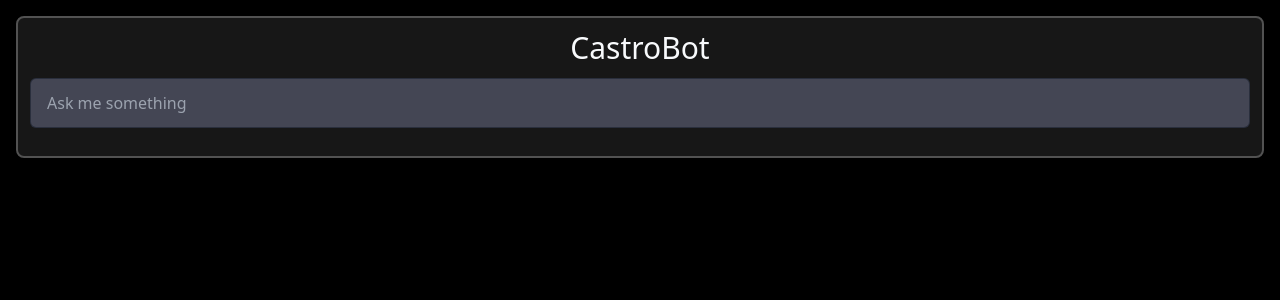
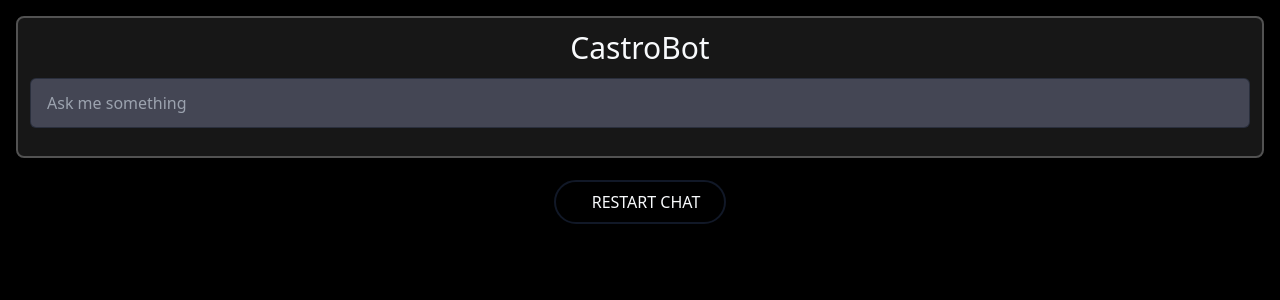
Before and after one commit to DavidCs9/castro-bot, a Next.js app: page / in a window 1280 px wide. Shown: the top 300 px of the page. Built offline with nearby package versions, Linux system fonts and the light colour scheme.

Commit message:
Add delete btn

```diff
--- /dev/null
+++ b/src/components/DeleteButton.jsx
@@ -0,0 +1,22 @@
+import { useMessageStore } from '@/store/messages'
+
+export function DeleteButton () {
+  const deleteMessages = useMessageStore(state => state.deleteMessages)
+  const handleDeleteChat = (event) => {
+    deleteMessages()
+    event.preventDefault()
+    console.log('delete button click')
+  }
+  return (
+    <div className='w-full flex justify-center mb-6'>
+
+      <button
+        onClick={handleDeleteChat} className='flex items-center px-6 py-2  transition ease-in duration-200 uppercase rounded-full
+       hover:bg-gray-800 hover:text-white border-2 border-gray-900 focus:outline-none'
+      >
+        <i class='fa-regular fa-trash-can pr-3' />
+        Restart Chat
+      </button>
+    </div>
+  )
+}
--- a/src/pages/index.js
+++ b/src/pages/index.js
@@ -3,6 +3,7 @@ import { TypingEffect } from '@/components/TypingEffect'
 import Head from 'next/head'
 import { useMessageStore } from '@/store/messages'
 import { useRef } from 'react'
+import { DeleteButton } from '@/components/DeleteButton'
 
 function Layout ({ children }) {
   return (
@@ -65,6 +66,7 @@ function Chat () {
         {messages.map((entry) => (
           <Message key={entry.id} {...entry} />
         ))}
+        <DeleteButton />
       </main>
     </div>
   )
--- a/src/store/messages.js
+++ b/src/store/messages.js
@@ -3,6 +3,8 @@ import { create } from 'zustand'
 export const useMessageStore = create((set, get) => ({
   messages: [],
   error: null,
+  deleteMessages: () => set({ messages: [] }),
+
   sendPrompt: async ({ prompt, userPrompt }) => {
     const messageIAid = get().messages.length + 1
     const allPrompt = prompt
```
